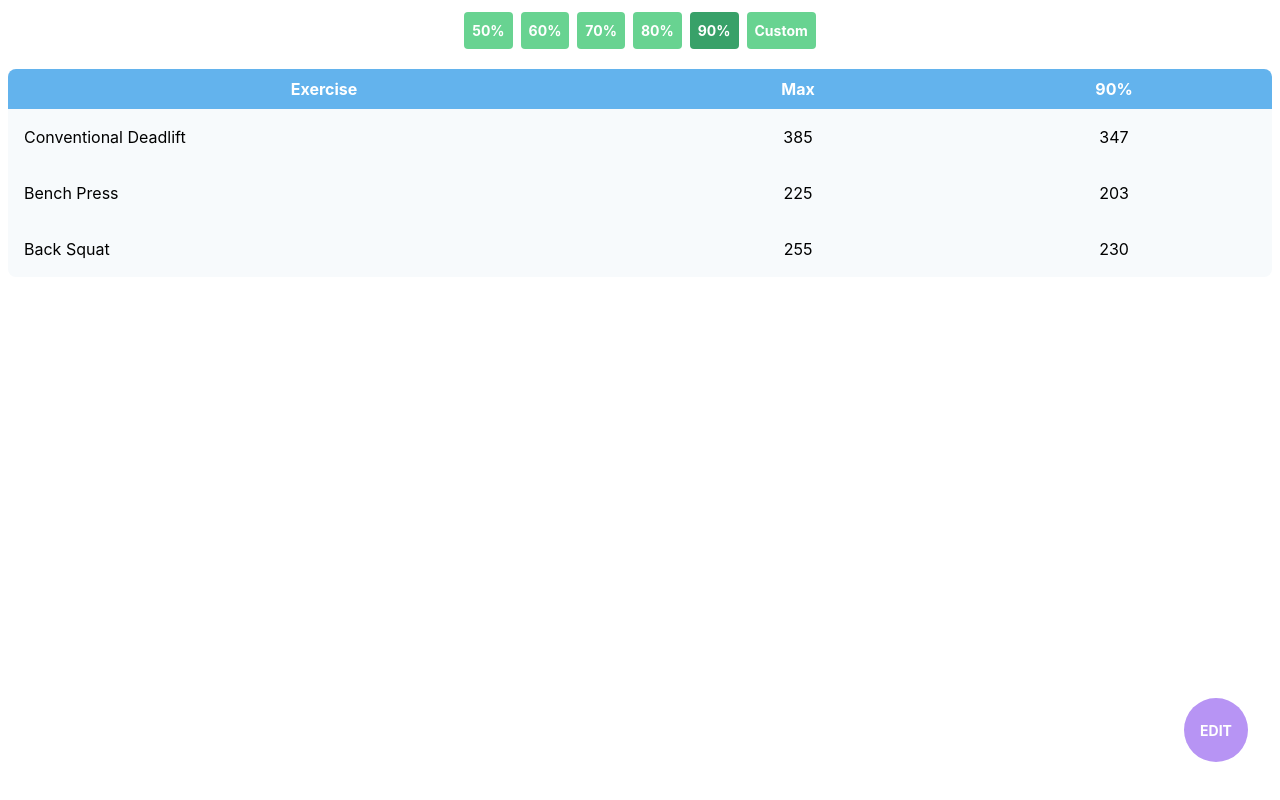
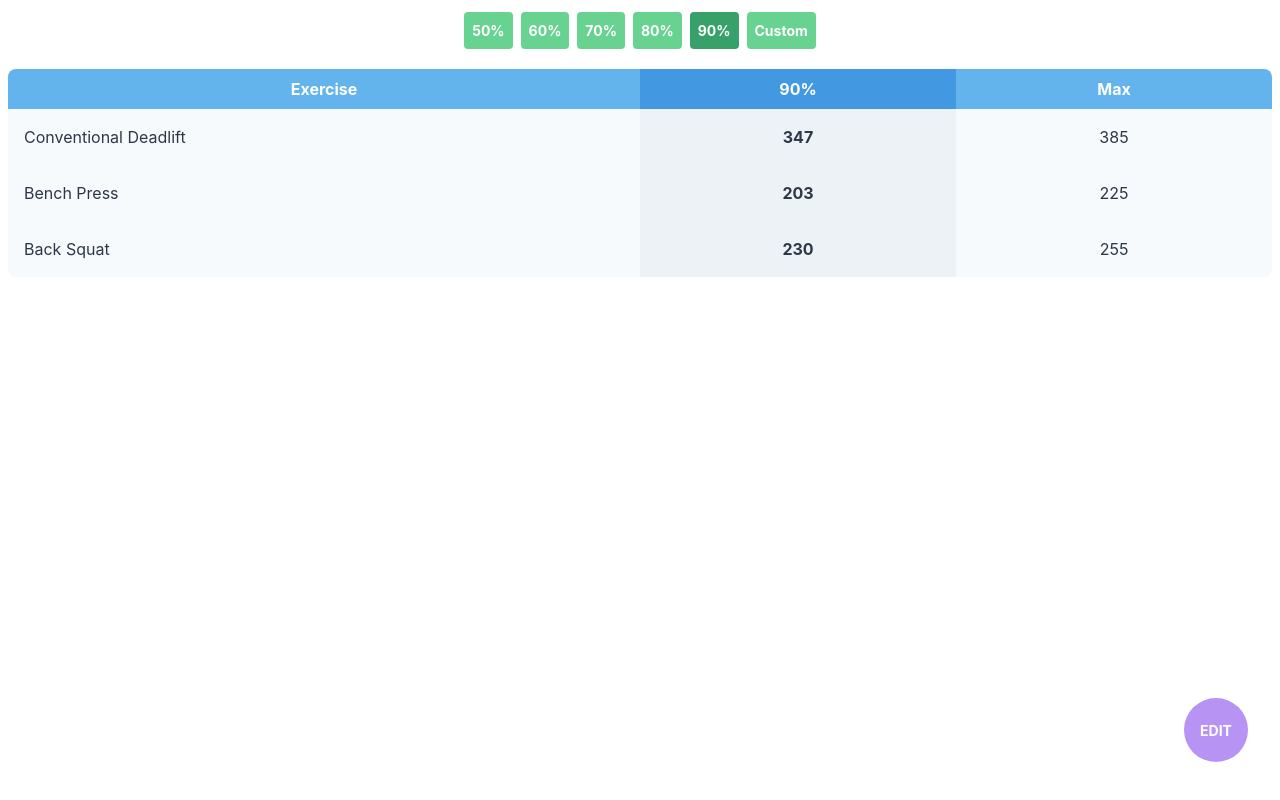
Before and after one commit to tarikhamilton/one-rep-max, a React (Create React App) app: page / in a window 1280 px wide. Built offline with nearby package versions, Linux system fonts and the light colour scheme.

Commit message:
Update table appearance and column order
Reordered the columns and highlighted the percent max column since that's pretty much the sole focus of this app. Minor color tweaks.

```diff
--- a/src/App.tsx
+++ b/src/App.tsx
@@ -68,14 +68,16 @@ const App: FC<any> = () => {
           <thead className="bg-blue-400 text-white">
             {editing ? (
               <tr>
-                <HeaderCell className="w-1/2 align-left">Exercise</HeaderCell>
-                <HeaderCell className="w-1/2 align-left">Max</HeaderCell>
+                <HeaderCell className="w-1/2">Exercise</HeaderCell>
+                <HeaderCell className="w-1/2">Max</HeaderCell>
               </tr>
             ) : (
               <tr>
-                <HeaderCell className="w-1/2 align-left">Exercise</HeaderCell>
-                <HeaderCell className="w-1/4 align-left">Max</HeaderCell>
-                <HeaderCell>{toPercent(percentMax)}</HeaderCell>
+                <HeaderCell className="w-1/2">Exercise</HeaderCell>
+                <HeaderCell className="w-1/4 bg-blue-500">
+                  {toPercent(percentMax)}
+                </HeaderCell>
+                <HeaderCell className="w-1/4">Max</HeaderCell>
               </tr>
             )}
           </thead>
@@ -121,10 +123,10 @@ const App: FC<any> = () => {
               ) : (
                 <tr key={id}>
                   <Cell className="p-4 text-left">{name}</Cell>
-                  <Cell className="p-4 text-center">{max}</Cell>
-                  <Cell className="p-4 text-center">
+                  <Cell className="p-4 text-center bg-gray-200 font-bold">
                     {(percentMax * max).toFixed()}
                   </Cell>
+                  <Cell className="p-4 text-center">{max}</Cell>
                 </tr>
               )
             )}
--- a/src/components/Cell.tsx
+++ b/src/components/Cell.tsx
@@ -6,6 +6,6 @@ const Cell: FC<any> = ({
 }: {
   className?: string
   children: any
-}) => <td className={`p-2 ${className}`}>{children}</td>
+}) => <td className={`p-2 text-gray-800 ${className}`}>{children}</td>
 
 export default Cell
```
